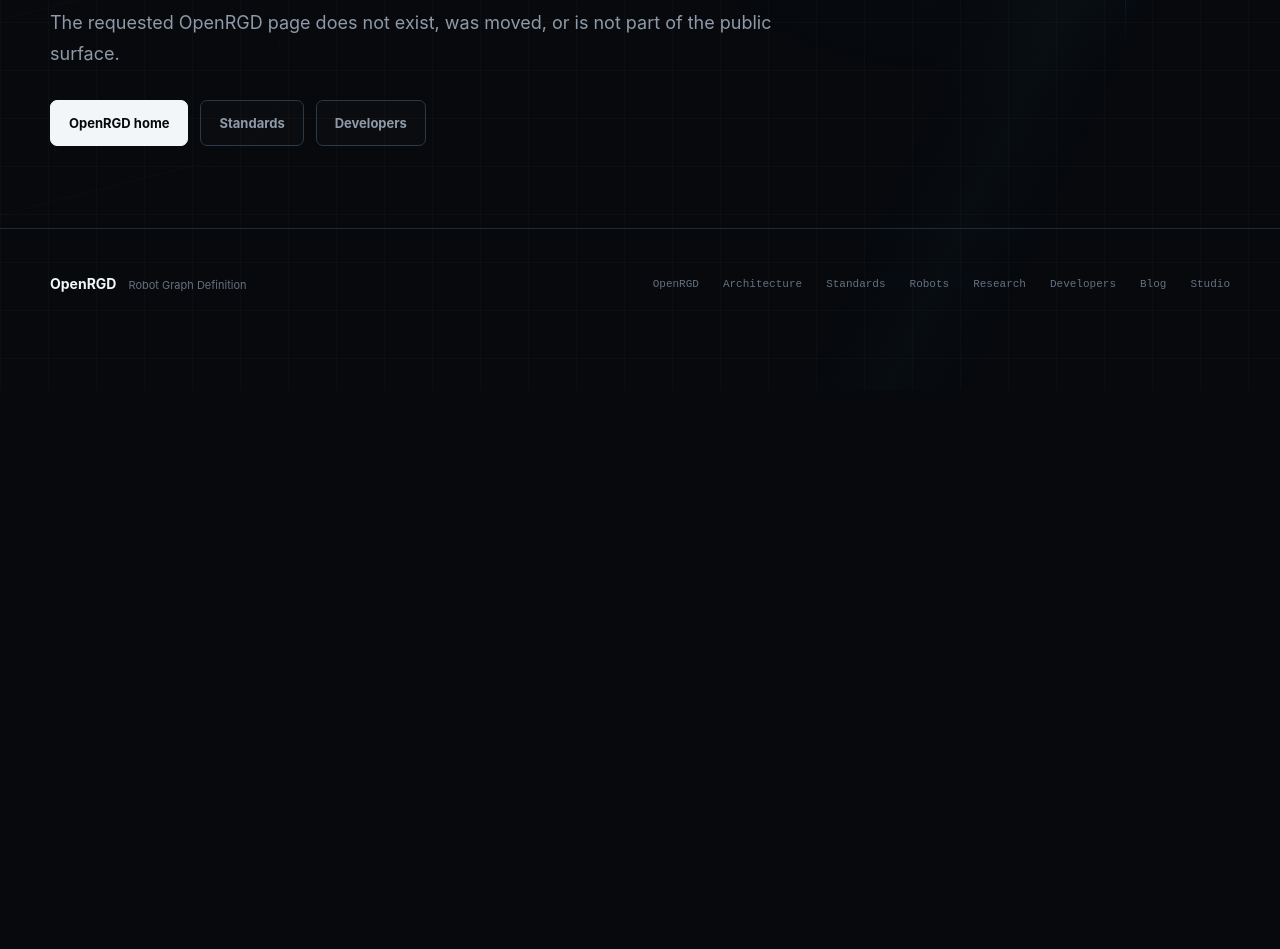
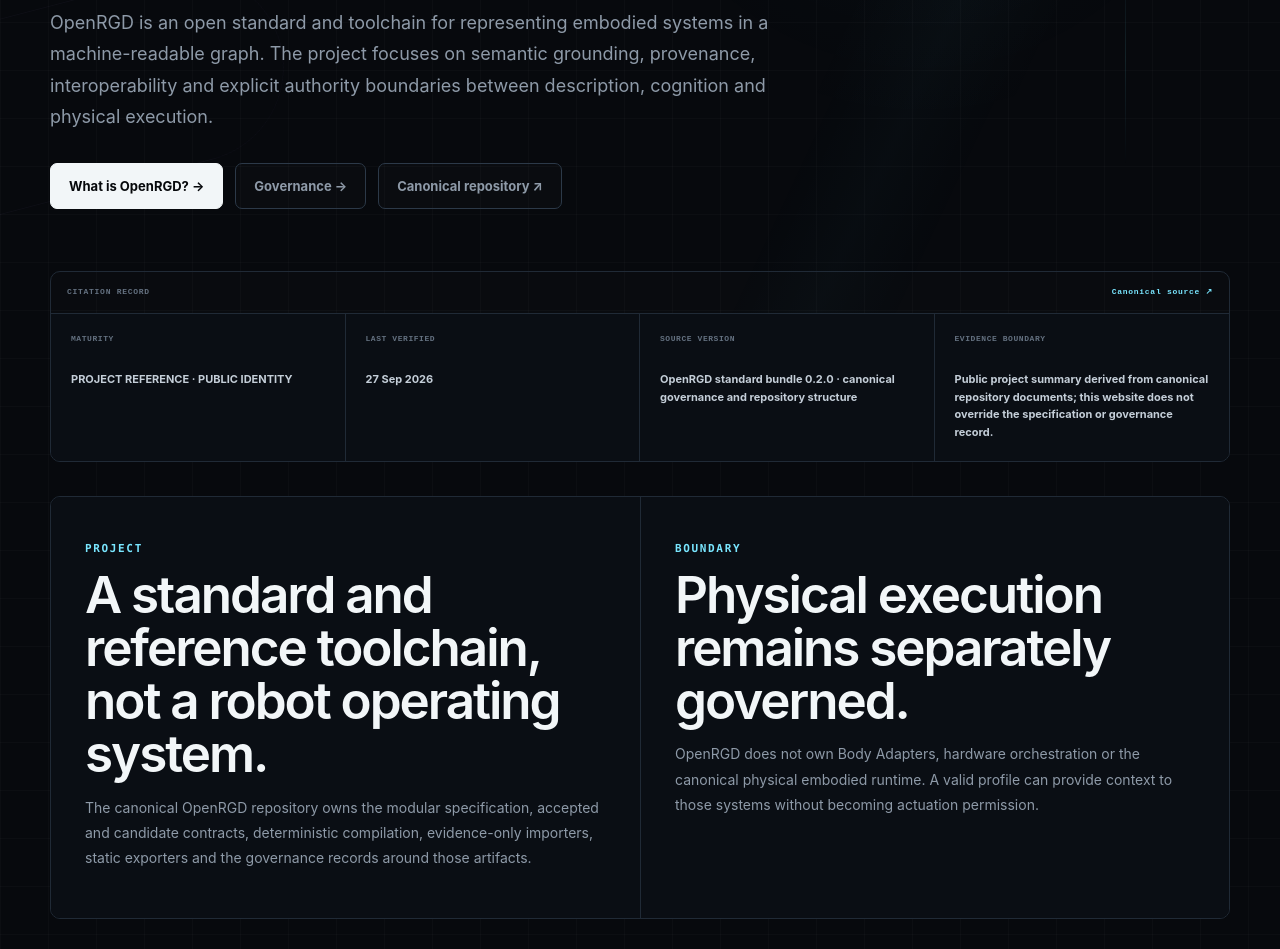
Before and after one commit to OpenRGD/openrgd.org, a Next.js app: page /about in a window 1280 px wide. Before the commit this address had no page. Shown: the part 410-1359 px from the top of the page. Before the commit the page ends 800 px from the top, so only its background shows below. Built offline with nearby package versions, Linux system fonts and the light colour scheme.

Commit message:
Add OpenRGD about page

```diff
--- /dev/null
+++ b/app/about/page.tsx
@@ -0,0 +1,170 @@
+import type { Metadata } from 'next'
+import ReferenceProvenance from '@/components/reference-provenance'
+import { referenceMetadata, type CitationRecordData } from '@/lib/seo/provenance'
+import SiteHeader from '@/components/site-header'
+import SiteFooter from '@/components/site-footer'
+
+const citationRecord: CitationRecordData = {
+  maturity: 'PROJECT REFERENCE · PUBLIC IDENTITY',
+  lastVerified: '27 Sep 2026',
+  lastVerifiedIso: '2026-09-27',
+  sourceVersion: 'OpenRGD standard bundle 0.2.0 · canonical governance and repository structure',
+  evidenceBoundary: 'Public project summary derived from canonical repository documents; this website does not override the specification or governance record.',
+  pageUrl: 'https://openrgd.org/about',
+  canonicalSource: 'https://github.com/OpenRGD/openrgd',
+}
+
+const provenanceSources = [
+  { label: 'OpenRGD README', href: 'https://github.com/OpenRGD/openrgd' },
+  { label: 'OpenRGD GOVERNANCE', href: 'https://github.com/OpenRGD/openrgd/blob/main/GOVERNANCE.md' },
+  { label: 'OpenRGD STRUCTURE', href: 'https://github.com/OpenRGD/openrgd/blob/main/STRUCTURE.md' },
+  { label: 'OpenRGD LICENSE', href: 'https://github.com/OpenRGD/openrgd/blob/main/LICENSE' },
+]
+
+export const metadata: Metadata = referenceMetadata({
+  title: 'About OpenRGD',
+  description: 'About OpenRGD: the open Robot Graph Definition standard, its non-actuating scope, public governance, current maturity and project stewardship.',
+  canonicalPath: '/about',
+  record: citationRecord,
+})
+
+export default function AboutPage() {
+  return (
+    <main className="content-page">
+      <SiteHeader />
+
+      <section className="content-hero shell">
+        <p className="kicker">ABOUT OPENRGD</p>
+        <h1>Open infrastructure for cognitive embodiment.</h1>
+        <p>
+          OpenRGD is an open standard and toolchain for representing embodied systems in a
+          machine-readable graph. The project focuses on semantic grounding, provenance,
+          interoperability and explicit authority boundaries between description, cognition
+          and physical execution.
+        </p>
+        <div className="content-actions">
+          <a className="button primary" href="/openrgd">What is OpenRGD? →</a>
+          <a className="button ghost" href="/governance">Governance →</a>
+          <a className="button ghost" href="https://github.com/OpenRGD/openrgd" target="_blank" rel="noreferrer">Canonical repository ↗</a>
+        </div>
+      </section>
+
+      <ReferenceProvenance
+        title="About OpenRGD"
+        description="About OpenRGD: the open Robot Graph Definition standard, its non-actuating scope, public governance, current maturity and project stewardship."
+        record={citationRecord}
+        sources={provenanceSources}
+      />
+
+      <section className="shell content-split">
+        <article>
+          <p className="kicker">PROJECT</p>
+          <h2>A standard and reference toolchain, not a robot operating system.</h2>
+          <p>
+            The canonical OpenRGD repository owns the modular specification, accepted and
+            candidate contracts, deterministic compilation, evidence-only importers, static
+            exporters and the governance records around those artifacts.
+          </p>
+        </article>
+        <article>
+          <p className="kicker">BOUNDARY</p>
+          <h2>Physical execution remains separately governed.</h2>
+          <p>
+            OpenRGD does not own Body Adapters, hardware orchestration or the canonical
+            physical embodied runtime. A valid profile can provide context to those systems
+            without becoming actuation permission.
+          </p>
+        </article>
+      </section>
+
+      <section className="shell content-section">
+        <div className="content-section-head">
+          <p className="kicker">OPERATING PRINCIPLES</p>
+          <h2>Make evidence, maturity and responsibility explicit.</h2>
+        </div>
+        <div className="content-card-grid">
+          {[
+            ['Evidence first', 'Imported facts should remain traceable to their source and unsupported values should remain unknown.'],
+            ['Declared maturity', 'Candidate, accepted, deprecated and historical material must remain distinguishable.'],
+            ['Human accountability', 'AI systems may assist with analysis and drafting; human maintainers remain accountable for normative acceptance and releases.'],
+            ['Interoperability', 'OpenRGD is designed to complement established robot-description and runtime technologies rather than replace all of them.'],
+            ['Non-actuation', 'Canonical tooling validates, compiles and exports static artifacts without silently taking control of physical hardware.'],
+            ['Public provenance', 'Important changes are intended to leave reviewable evidence through pull requests, RFCs, decisions, hashes and releases.'],
+          ].map(([title, copy]) => (
+            <article className="content-card" key={title}>
+              <h3>{title}</h3>
+              <p>{copy}</p>
+            </article>
+          ))}
+        </div>
+      </section>
+
+      <section className="shell content-section">
+        <div className="content-section-head">
+          <p className="kicker">CURRENT PROJECT STATE</p>
+          <h2>Different artifacts mature independently.</h2>
+        </div>
+        <div className="data-list">
+          <div className="data-row"><span>Standard bundle</span><strong>0.2.0</strong><em>Draft</em></div>
+          <div className="data-row"><span>Python toolchain</span><strong>0.1.1</strong><em>Working alpha</em></div>
+          <div className="data-row"><span>Agent Contracts</span><strong>0.1.0</strong><em>Candidate</em></div>
+        </div>
+        <p className="content-note">
+          Matching version numbers do not imply equivalent maturity. Standard, toolchain and
+          contract releases are governed as separate axes.
+        </p>
+      </section>
+
+      <section className="shell content-section">
+        <div className="content-section-head">
+          <p className="kicker">STEWARDSHIP</p>
+          <h2>Normative acceptance remains a human responsibility.</h2>
+        </div>
+        <div className="content-card-grid">
+          <article className="content-card">
+            <h3>Current steward</h3>
+            <p>
+              The canonical governance record names Pasquale Ranieri (@phate6872) as the
+              current project steward.
+            </p>
+          </article>
+          <article className="content-card">
+            <h3>Contribution model</h3>
+            <p>
+              Changes are expected to enter through reviewable pull requests, with RFCs or
+              decision records when meaning, compatibility, governance or physical boundaries change.
+            </p>
+          </article>
+          <article className="content-card">
+            <h3>Open source record</h3>
+            <p>
+              Specification, governance, release policy, contribution rules and implementation
+              evidence are published in the canonical GitHub repository.
+            </p>
+          </article>
+        </div>
+      </section>
+
+      <section className="shell warning-panel">
+        <span>WEBSITE BOUNDARY</span>
+        <h2>This page explains the project. It does not define the standard.</h2>
+        <p>
+          If website copy and canonical repository material ever differ, the declared
+          repository authority model and maturity state take precedence.
+        </p>
+      </section>
+
+      <section className="shell content-cta">
+        <p className="kicker">PROJECT TRUST</p>
+        <h2>Read the rules behind the project, not only the project description.</h2>
+        <div className="content-actions">
+          <a className="button primary" href="/governance">Governance →</a>
+          <a className="button ghost" href="/security">Security →</a>
+          <a className="button ghost" href="https://github.com/OpenRGD/openrgd/blob/main/CONTRIBUTING.md" target="_blank" rel="noreferrer">Contributing ↗</a>
+        </div>
+      </section>
+
+      <SiteFooter />
+    </main>
+  )
+}
```
